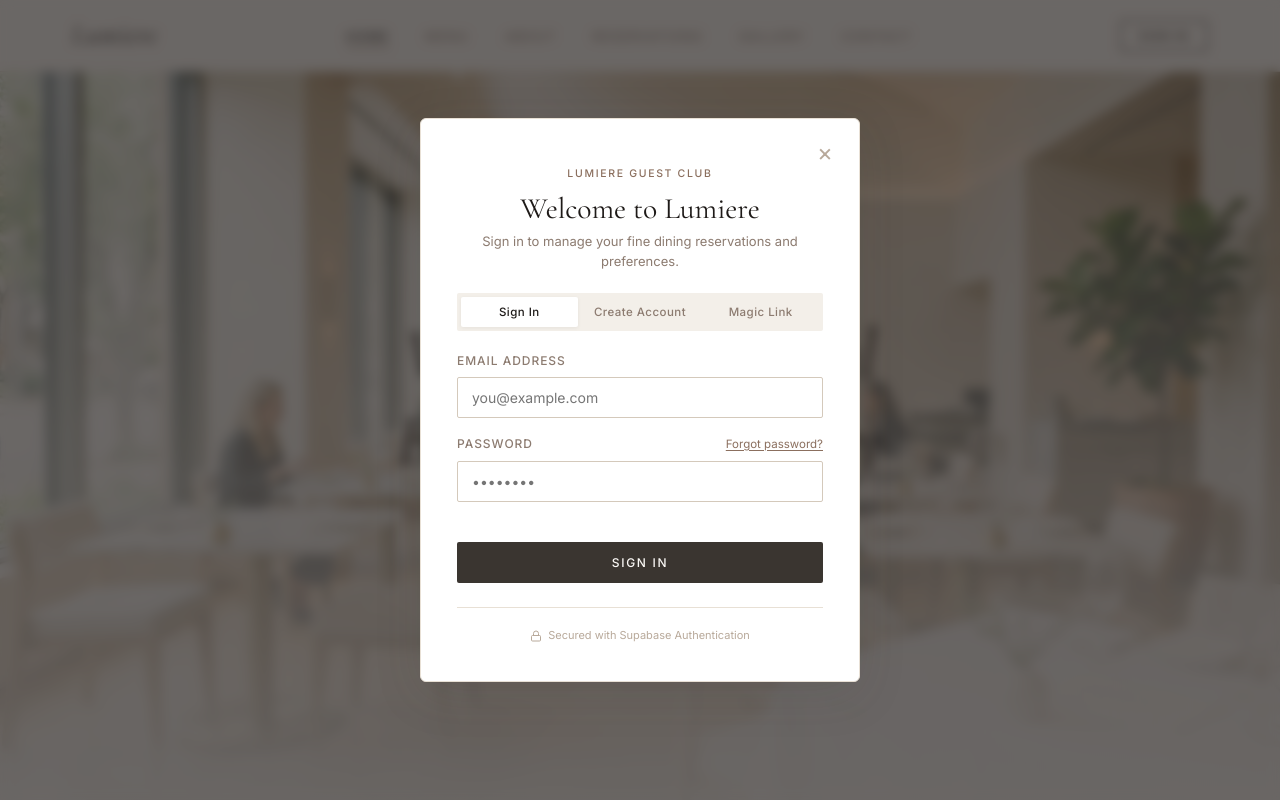
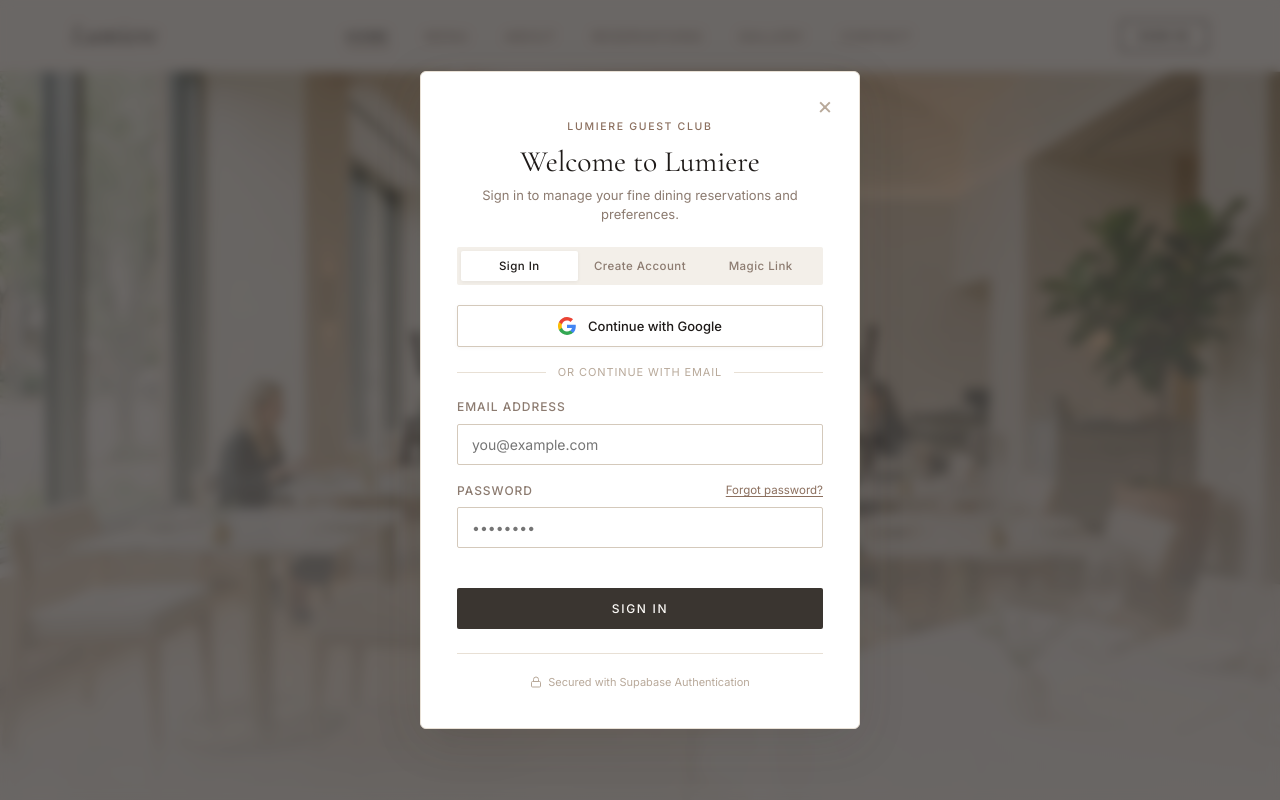
Before and after one commit to yashbroyofficial/restaurant-website, a website: page index.html in a window 1280 px wide. Both pictures are taken after a click on the button "SIGN IN". Shown: the top 800 px of the page. Drawn offline with nearby package versions, Linux system fonts and the light colour scheme.

Commit message:
Add Google OAuth login with Supabase and profile avatar support

```diff
--- a/index.html
+++ b/index.html
@@ -33,6 +33,7 @@
         <div class="user-chip-container" id="user-chip-container" style="display: none;">
           <button class="user-chip-btn" id="user-chip-btn" onclick="toggleUserDropdown(event)" aria-expanded="false" aria-haspopup="true">
             <span class="user-avatar-initial" id="user-avatar-initial">G</span>
+            <img src="" alt="Profile" class="user-avatar-img" id="user-avatar-img" style="display: none;" />
             <span class="user-chip-name" id="user-chip-name">Guest</span>
             <svg class="chevron-icon" width="12" height="12" viewBox="0 0 24 24" fill="none" stroke="currentColor" stroke-width="2"><path d="M6 9l6 6 6-6"/></svg>
           </button>
@@ -481,6 +482,22 @@
         <button type="button" class="auth-tab-btn" id="tab-btn-magic" onclick="switchAuthTab('magic')">Magic Link</button>
       </div>
 
+      <!-- Google OAuth Sign-In -->
+      <div class="auth-oauth-container" id="auth-oauth-container">
+        <button type="button" class="btn-google-auth" id="btn-google-auth" onclick="handleGoogleSignIn()">
+          <svg class="google-icon" width="18" height="18" viewBox="0 0 24 24">
+            <path fill="#4285F4" d="M23.745 12.27c0-.7-.06-1.4-.19-2.07H12v4.51h6.6c-.29 1.52-1.14 2.8-2.4 3.66v3.02h3.87c2.26-2.09 3.67-5.17 3.67-9.12z"/>
+            <path fill="#34A853" d="M12 24c3.24 0 5.95-1.08 7.93-2.91l-3.87-3.02c-1.08.72-2.45 1.16-4.06 1.16-3.13 0-5.78-2.11-6.73-4.96H1.26v3.12C3.25 21.31 7.33 24 12 24z"/>
+            <path fill="#FBBC05" d="M5.27 14.27a7.17 7.17 0 0 1 0-4.54V6.61H1.26a11.96 11.96 0 0 0 0 10.78l4.01-3.12z"/>
+            <path fill="#EA4335" d="M12 4.75c1.77 0 3.35.61 4.6 1.8l3.42-3.42C17.95 1.19 15.24 0 12 0 7.33 0 3.25 2.69 1.26 6.61l4.01 3.12c.95-2.85 3.6-4.98 6.73-4.98z"/>
+          </svg>
+          <span id="btn-google-text">Continue with Google</span>
+        </button>
+        <div class="auth-divider">
+          <span>or continue with email</span>
+        </div>
+      </div>
+
       <!-- Status Alert Banner -->
       <div class="auth-alert" id="auth-alert" style="display: none;"></div>
 
--- a/script.js
+++ b/script.js
@@ -116,8 +116,11 @@ function switchAuthTab(tab) {
   if (formMagic) formMagic.style.display = 'none';
   if (formForgot) formForgot.style.display = 'none';
 
+  var oauthContainer = document.getElementById('auth-oauth-container');
+
   if (tab === 'signin') {
     if (tabsContainer) tabsContainer.style.display = 'flex';
+    if (oauthContainer) oauthContainer.style.display = 'block';
     var tabBtn = document.getElementById('tab-btn-signin');
     if (tabBtn) tabBtn.classList.add('active');
     if (titleEl) titleEl.textContent = 'Welcome to Lumiere';
@@ -125,6 +128,7 @@ function switchAuthTab(tab) {
     if (formSignin) formSignin.style.display = 'flex';
   } else if (tab === 'signup') {
     if (tabsContainer) tabsContainer.style.display = 'flex';
+    if (oauthContainer) oauthContainer.style.display = 'block';
     var tabBtn = document.getElementById('tab-btn-signup');
     if (tabBtn) tabBtn.classList.add('active');
     if (titleEl) titleEl.textContent = 'Join Lumiere Club';
@@ -132,6 +136,7 @@ function switchAuthTab(tab) {
     if (formSignup) formSignup.style.display = 'flex';
   } else if (tab === 'magic') {
     if (tabsContainer) tabsContainer.style.display = 'flex';
+    if (oauthContainer) oauthContainer.style.display = 'block';
     var tabBtn = document.getElementById('tab-btn-magic');
     if (tabBtn) tabBtn.classList.add('active');
     if (titleEl) titleEl.textContent = 'Passwordless Sign In';
@@ -139,6 +144,7 @@ function switchAuthTab(tab) {
     if (formMagic) formMagic.style.display = 'flex';
   } else if (tab === 'forgot') {
     if (tabsContainer) tabsContainer.style.display = 'none';
+    if (oauthContainer) oauthContainer.style.display = 'none';
     if (titleEl) titleEl.textContent = 'Reset Password';
     if (subtitleEl) subtitleEl.textContent = 'Enter your email address to receive secure reset instructions.';
     if (formForgot) formForgot.style.display = 'flex';
@@ -222,14 +228,32 @@ function updateAuthState(user) {
     if (loginBtn) loginBtn.style.display = 'none';
     if (chipContainer) chipContainer.style.display = 'block';
 
-    var fullName = (user.user_metadata && user.user_metadata.full_name) ? user.user_metadata.full_name : '';
+    var fullName = (user.user_metadata && (user.user_metadata.full_name || user.user_metadata.name))
+      ? (user.user_metadata.full_name || user.user_metadata.name)
+      : '';
+    var avatarUrl = (user.user_metadata && (user.user_metadata.avatar_url || user.user_metadata.picture))
+      ? (user.user_metadata.avatar_url || user.user_metadata.picture)
+      : '';
     var displayName = fullName || user.email.split('@')[0];
     var initial = (fullName ? fullName.charAt(0) : user.email.charAt(0)).toUpperCase();
 
     var initialEl = document.getElementById('user-avatar-initial');
+    var imgEl = document.getElementById('user-avatar-img');
     var chipNameEl = document.getElementById('user-chip-name');
     var emailEl = document.getElementById('user-dropdown-email');
-    if (initialEl) initialEl.textContent = initial;
+
+    if (avatarUrl && imgEl) {
+      imgEl.src = avatarUrl;
+      imgEl.style.display = 'inline-block';
+      if (initialEl) initialEl.style.display = 'none';
+    } else {
+      if (initialEl) {
+        initialEl.textContent = initial;
+        initialEl.style.display = 'flex';
+      }
+      if (imgEl) imgEl.style.display = 'none';
+    }
+
     if (chipNameEl) chipNameEl.textContent = displayName;
     if (emailEl) emailEl.textContent = user.email;
 
@@ -242,6 +266,13 @@ function updateAuthState(user) {
   } else {
     if (loginBtn) loginBtn.style.display = 'block';
     if (chipContainer) chipContainer.style.display = 'none';
+    var initialEl = document.getElementById('user-avatar-initial');
+    var imgEl = document.getElementById('user-avatar-img');
+    if (initialEl) initialEl.style.display = 'flex';
+    if (imgEl) {
+      imgEl.style.display = 'none';
+      imgEl.src = '';
+    }
     if (mobileBtn) {
       mobileBtn.textContent = 'Sign In';
       mobileBtn.onclick = function() {
@@ -279,6 +310,37 @@ function prefillUserForms(user) {
 // =============================================
 // SUPABASE AUTHENTICATION HANDLERS
 // =============================================
+
+// Google OAuth Sign-In
+async function handleGoogleSignIn() {
+  if (!supabaseClient) {
+    showAuthAlert('Supabase authentication client is not available.', 'error');
+    return;
+  }
+  var btn = document.getElementById('btn-google-auth');
+  var btnText = document.getElementById('btn-google-text');
+  if (btn) btn.disabled = true;
+  if (btnText) btnText.textContent = 'Redirecting to Google...';
+
+  try {
+    var { data, error } = await supabaseClient.auth.signInWithOAuth({
+      provider: 'google',
+      options: {
+        redirectTo: window.location.origin + window.location.pathname
+      }
+    });
+
+    if (error) {
+      showAuthAlert(error.message, 'error');
+      if (btn) btn.disabled = false;
+      if (btnText) btnText.textContent = 'Continue with Google';
+    }
+  } catch (err) {
+    showAuthAlert(err.message || 'Error connecting to Google.', 'error');
+    if (btn) btn.disabled = false;
+    if (btnText) btnText.textContent = 'Continue with Google';
+  }
+}
 
 async function handleEmailSignIn(e) {
   e.preventDefault();
--- a/style.css
+++ b/style.css
@@ -547,6 +547,13 @@ p { color: var(--stone); }
   font-weight: 600;
   text-transform: uppercase;
 }
+.user-avatar-img {
+  width: 26px;
+  height: 26px;
+  border-radius: 50%;
+  object-fit: cover;
+  border: 1px solid var(--sand);
+}
 .user-chip-name {
   max-width: 110px;
   overflow: hidden;
@@ -728,6 +735,62 @@ p { color: var(--stone); }
   box-shadow: 0 1px 4px rgba(0,0,0,0.06);
 }
 
+/* Google OAuth Button */
+.auth-oauth-container {
+  margin-bottom: 16px;
+}
+.btn-google-auth {
+  width: 100%;
+  display: flex;
+  align-items: center;
+  justify-content: center;
+  gap: 12px;
+  padding: 11px 18px;
+  background: var(--warm-white);
+  border: 1.5px solid var(--sand-dark);
+  border-radius: var(--radius);
+  font-family: var(--font-sans);
+  font-size: 13px;
+  font-weight: 500;
+  color: var(--ink);
+  transition: all var(--transition);
+  cursor: pointer;
+  box-shadow: 0 1px 4px rgba(0,0,0,0.04);
+}
+.btn-google-auth:hover {
+  background: var(--cream);
+  border-color: var(--taupe);
+  box-shadow: 0 2px 8px rgba(0,0,0,0.08);
+  transform: translateY(-1px);
+}
+.btn-google-auth:disabled {
+  opacity: 0.65;
+  cursor: not-allowed;
+  transform: none;
+}
+.google-icon {
+  flex-shrink: 0;
+}
+.auth-divider {
+  display: flex;
+  align-items: center;
+  text-align: center;
+  margin: 16px 0 12px;
+  color: var(--taupe);
+}
+.auth-divider::before,
+.auth-divider::after {
+  content: '';
+  flex: 1;
+  border-bottom: 1px solid var(--sand);
+}
+.auth-divider span {
+  padding: 0 12px;
+  font-size: 11px;
+  letter-spacing: 0.08em;
+  text-transform: uppercase;
+}
+
 .auth-alert {
   padding: 11px 14px;
   border-radius: var(--radius);
```
